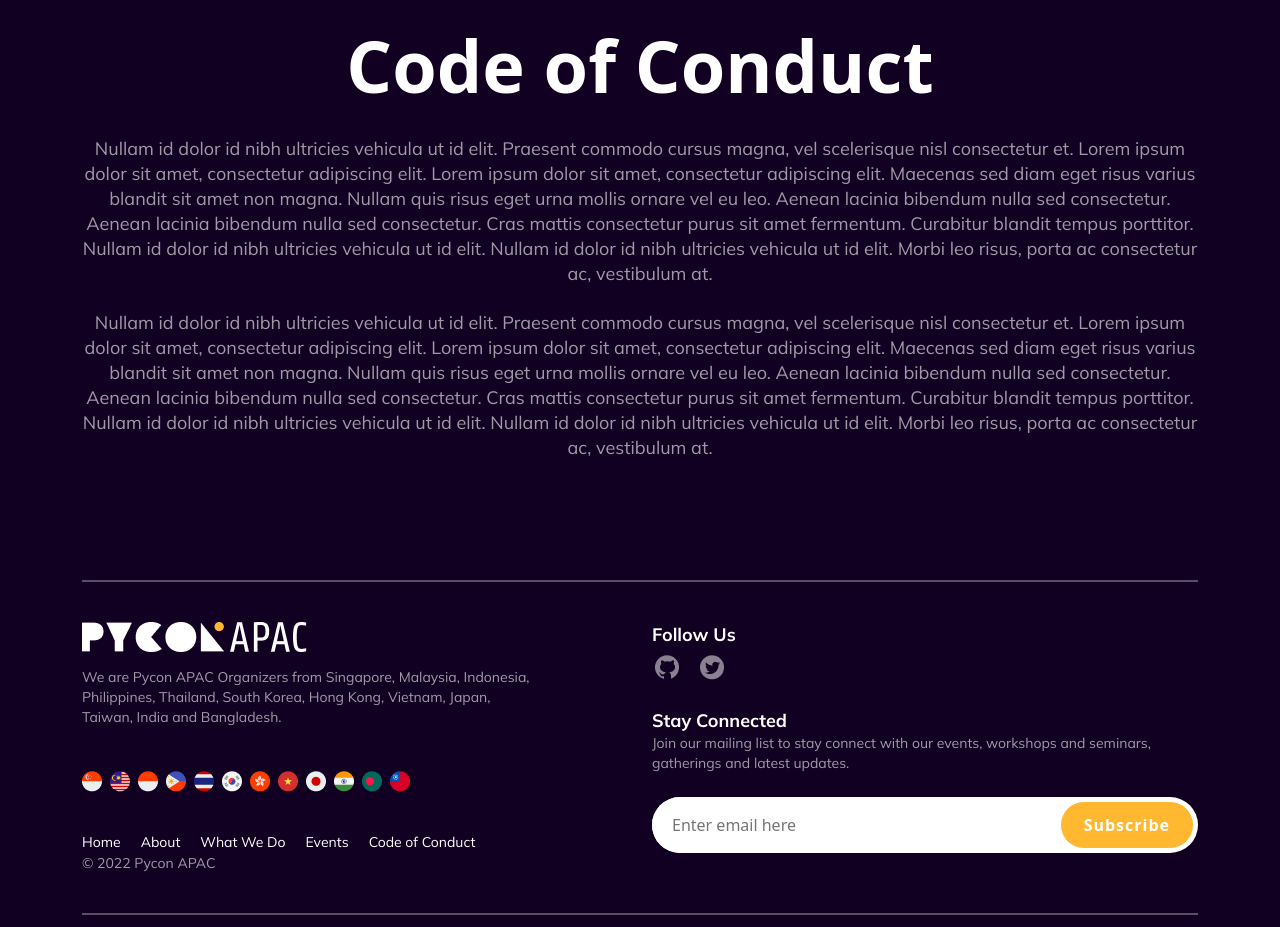
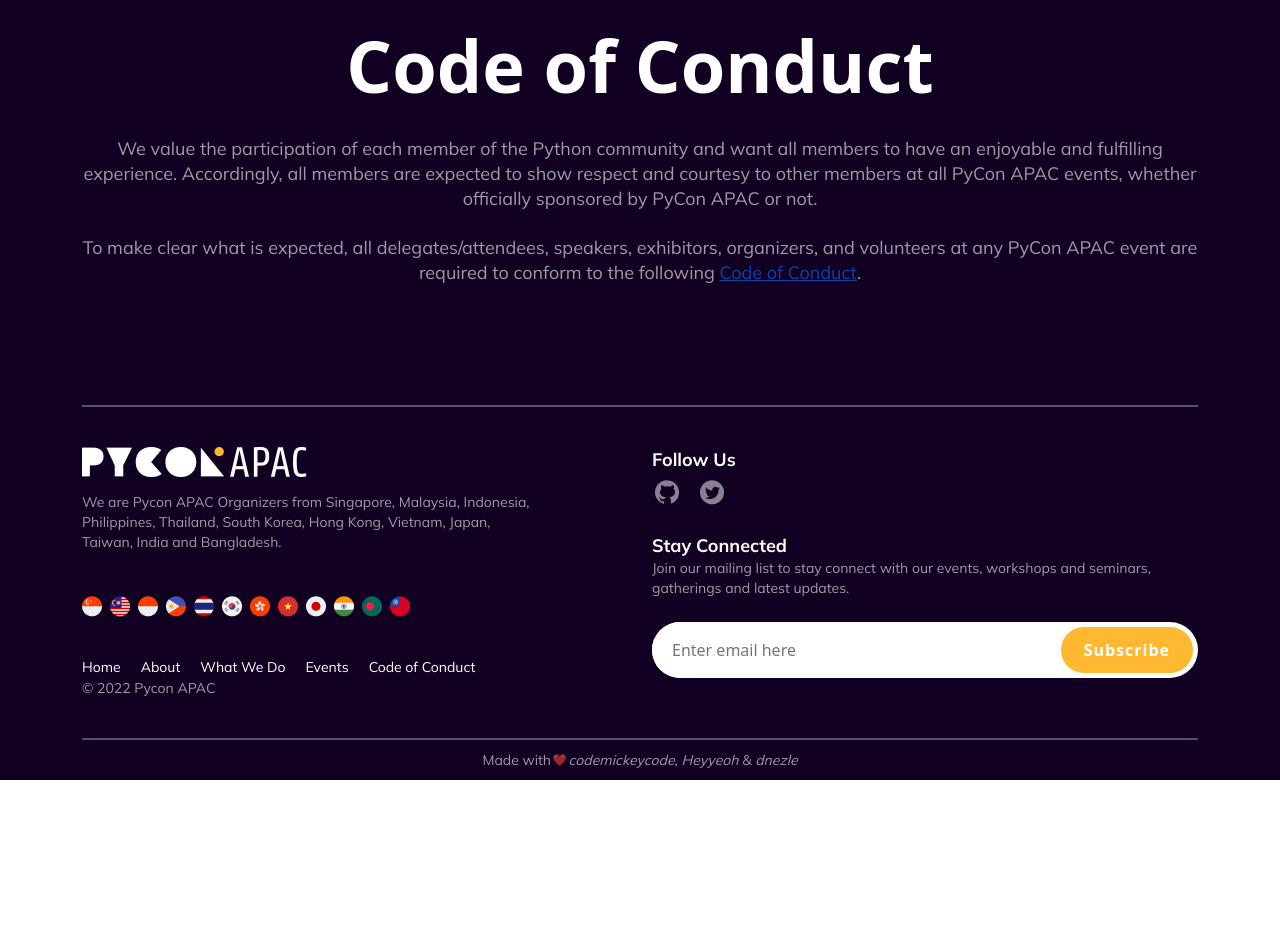
Before and after one commit to pythonph/pycon-apac-organizers, a React (Create React App) app: page / in a window 1280 px wide. Shown: the part 4540-5467 px from the top of the page. After the commit the page ends 5320 px from the top, so only its background shows below. Built offline with nearby package versions, Linux system fonts and the light colour scheme.

Commit message:
Update CoC section

```diff
--- a/src/views/codeofconduct/CodeofConduct.tsx
+++ b/src/views/codeofconduct/CodeofConduct.tsx
@@ -13,14 +13,8 @@
         origin="bottom"
       >
         <div className="medium-text" style={{opacity: '60%'}}>
-                Nullam id dolor id nibh ultricies vehicula ut id elit.
-                Praesent commodo cursus magna, vel scelerisque nisl consectetur et.
-                Lorem ipsum dolor sit amet, consectetur adipiscing elit. Lorem ipsum dolor sit amet,
-                consectetur adipiscing elit. Maecenas sed diam eget risus varius blandit sit amet non magna.
-                Nullam quis risus eget urna mollis ornare vel eu leo. Aenean lacinia bibendum nulla sed consectetur.
-                Aenean lacinia bibendum nulla sed consectetur. Cras mattis consectetur purus sit amet fermentum.
-                Curabitur blandit tempus porttitor. Nullam id dolor id nibh ultricies vehicula ut id elit.
-                Nullam id dolor id nibh ultricies vehicula ut id elit. Morbi leo risus, porta ac consectetur ac, vestibulum at.
+                We value the participation of each member of the Python community and want all members to have an enjoyable and fulfilling experience.
+                Accordingly, all members are expected to show respect and courtesy to other members at all PyCon APAC events, whether officially sponsored by PyCon APAC or not.
         </div>
       </ScrollReveal>
       <br />
@@ -31,15 +25,7 @@
         origin="bottom"
       >
         <div className="medium-text" style={{opacity: '60%'}}>
-                Nullam id dolor id nibh ultricies vehicula ut id elit. Praesent commodo cursus magna,
-                vel scelerisque nisl consectetur et. Lorem ipsum dolor sit amet, consectetur adipiscing elit.
-                Lorem ipsum dolor sit amet, consectetur adipiscing elit.
-                Maecenas sed diam eget risus varius blandit sit amet non magna.
-                Nullam quis risus eget urna mollis ornare vel eu leo. Aenean lacinia bibendum nulla sed consectetur.
-                Aenean lacinia bibendum nulla sed consectetur.
-                Cras mattis consectetur purus sit amet fermentum. Curabitur blandit tempus porttitor.
-                Nullam id dolor id nibh ultricies vehicula ut id elit. Nullam id dolor id nibh ultricies
-                vehicula ut id elit. Morbi leo risus, porta ac consectetur ac, vestibulum at.
+                To make clear what is expected, all delegates/attendees, speakers, exhibitors, organizers, and volunteers at any PyCon APAC event are required to conform to the following <a href="https://www.python.org/psf/conduct">Code of Conduct</a>.
         </div>
       </ScrollReveal>
     </div>
```
